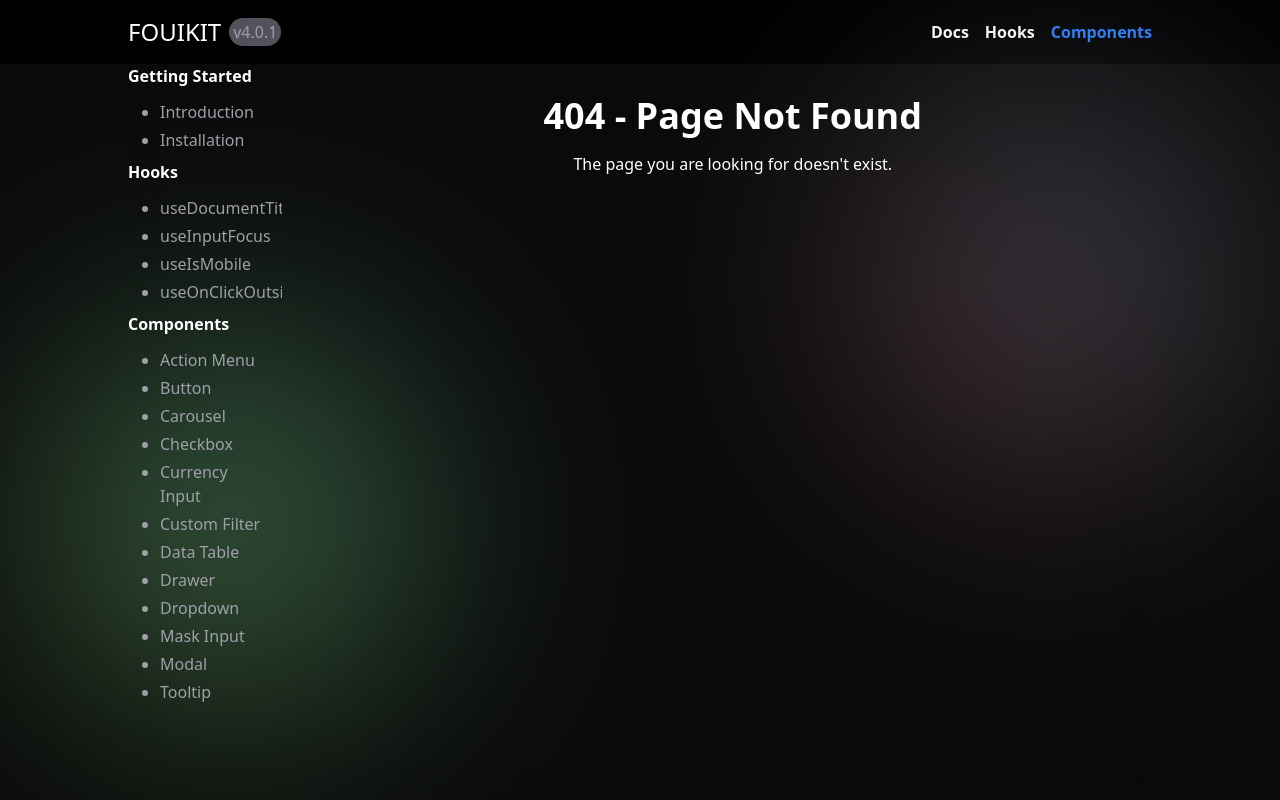
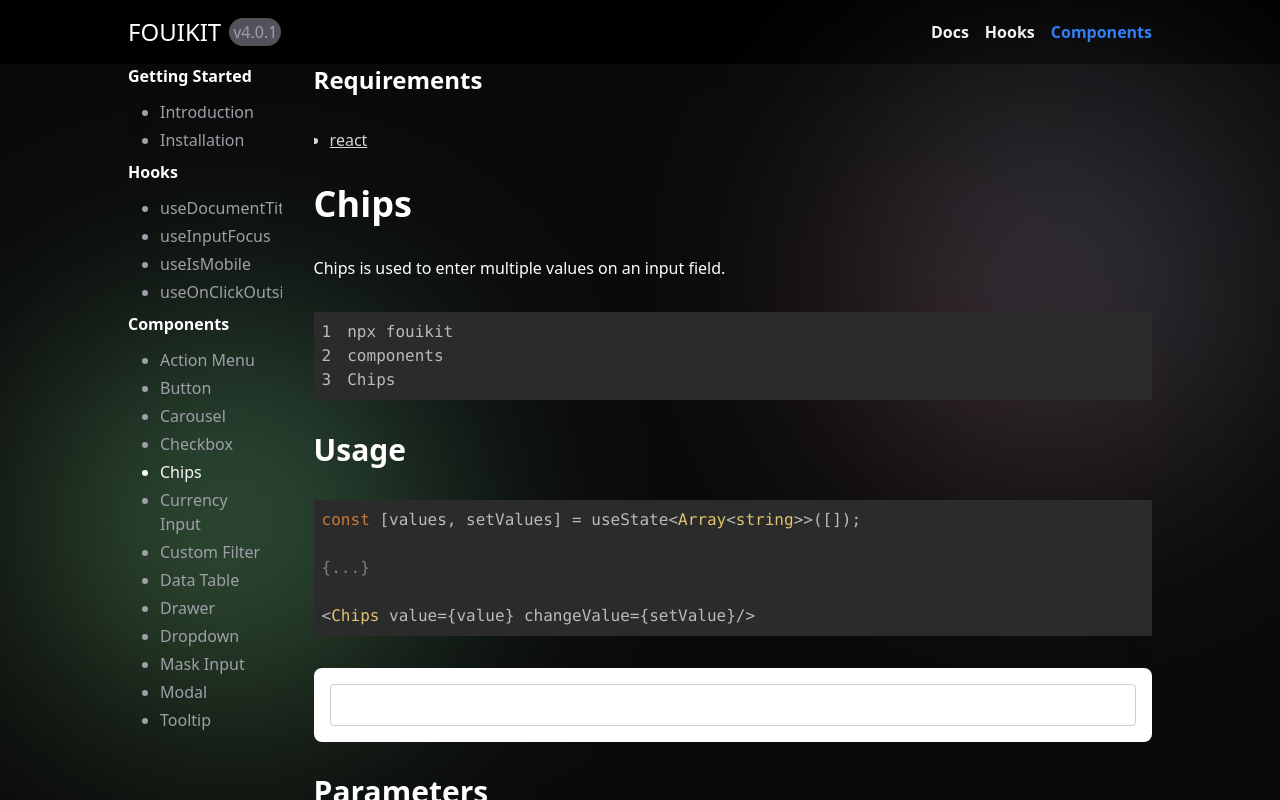
Before and after one commit to filipeoliveira-oss/uiKit, a Next.js app: page /components/chips in a window 1280 px wide. Before the commit this address had no page. Built offline with nearby package versions, Linux system fonts and the light colour scheme.

Commit message:
feat: new component

```diff
--- /dev/null
+++ b/src/app/components/chips/page.tsx
@@ -0,0 +1,113 @@
+'use client'
+import CodeBlock from "@/components/codeBlock";
+import PageWrapper from "@/components/pageWrapper";
+import { Chips } from "@/uiKit/chips/chips";
+import { useState } from "react";
+
+export default function ChipsPage() {
+
+    const [value, setValue] = useState<Array<string>>([])
+
+    const a =
+        `npx fouikit
+components
+Chips`
+
+    const deps = [
+        { name: "react", url: "https://www.npmjs.com/package/react" },
+    ]
+
+
+    const code =
+        `const [values, setValues] = useState<Array<string>>([]);
+
+{...}
+
+<Chips value={value} changeValue={setValue}/>`
+
+    const template =
+        `const customChip = (item:string) => {
+    return (
+        <div>
+            <span>{item} - (active)</span>
+        </div>
+    );
+};
+        `
+
+    return (
+        <PageWrapper requirements={deps} title="Button">
+            <h1 className="text-4xl font-bold">Chips</h1>
+            <span>Chips is used to enter multiple values on an input field.</span>
+
+            <CodeBlock code={a} />
+
+            <h2 className="text-3xl font-bold">Usage</h2>
+
+            <CodeBlock code={code} showLineNumbers={false} language="js" />
+
+            <div className="w-full h-fit p-4 bg-white rounded-lg">
+                <Chips value={value} changeValue={setValue} inputClassName="text-black" />
+            </div>
+
+            <h2 className="text-3xl font-bold">Parameters</h2>
+
+            <div className="w-full h-fit flex flex-col gap-2">
+                <span className="text-lg font-semibold">value*</span>
+                <CodeBlock code="Array<string>" showLineNumbers={false} language="js" />
+                <span>Controlled value for the chips</span>
+            </div>
+
+            <div className="w-full h-fit flex flex-col gap-2">
+                <span className="text-lg font-semibold">changeValue*</span>
+                <CodeBlock code="React.Dispatch<SetStateAction<Array<string>>>" language="js" showLineNumbers={false} />
+                <span>Function to be executed when value changes</span>
+            </div>
+
+            <div className="w-full h-fit flex flex-col gap-2">
+                <span className="text-lg font-semibold">label</span>
+                <CodeBlock code="string" showLineNumbers={false} language="js" />
+                <span>A label that appears on top of the input field</span>
+            </div>
+
+            <div className="w-full h-fit flex flex-col gap-2">
+                <span className="text-lg font-semibold">separator</span>
+                <CodeBlock code="string" showLineNumbers={false} language="js" />
+                <span>A new chip is added when ; key is pressed, separator property allows definining an additional key.</span>
+            </div>
+
+            <div className="w-full h-fit flex flex-col gap-2">
+                <span className="text-lg font-semibold">template</span>
+                <CodeBlock code="(chip: string) => React.ReactNode" showLineNumbers={false} language="js" />
+                <CodeBlock code={template} showLineNumbers={false} language="js" />
+
+                <span>Chip content is customized using itemTemplate function that receives a single chip value as a parameter. Can use function components or const</span>
+            </div>
+
+            <div className="w-full h-fit flex flex-col gap-2">
+                <span className="text-lg font-semibold">disabled</span>
+                <CodeBlock code="bool" showLineNumbers={false} language="js" />
+                <span>When disabled is present, the element cannot be edited and focused.</span>
+            </div>
+
+            <div className="w-full h-fit flex flex-col gap-2">
+                <span className="text-lg font-semibold">keyFilter</span>
+                <CodeBlock code="'number' | 'letter' | 'any'" showLineNumbers={false} language="js" />
+                <span>Chips has built-in key filtering support to block certain keys. Accepts every key by default</span>
+            </div>
+
+            <div className="w-full h-fit flex flex-col gap-2">
+                <span className="text-lg font-semibold">inputClassName</span>
+                <CodeBlock code="string" showLineNumbers={false} language="js" />
+                <span>ClassName to be applied to the input</span>
+            </div>
+
+            <div className="w-full h-fit flex flex-col gap-2">
+                <span className="text-lg font-semibold">className</span>
+                <CodeBlock code="string" showLineNumbers={false} language="js" />
+                <span>ClassName to be applied to the container</span>
+            </div>
+
+        </PageWrapper>
+    )
+}
--- a/src/components/sidebar.tsx
+++ b/src/components/sidebar.tsx
@@ -46,6 +46,7 @@ export default function Sidebar() {
                         <SidebarElement url="/components/button" title="Button" />
                         <SidebarElement url="/components/carousel" title="Carousel" />
                         <SidebarElement url="/components/checkbox" title="Checkbox" />
+                        <SidebarElement url="/components/chips" title="Chips" />
                         <SidebarElement url="/components/currencyInput" title="Currency Input" />
                         <SidebarElement url="/components/customDropdownFilter" title="Custom Filter" />
                         <SidebarElement url="/components/dataTable" title="Data Table" />
--- a/src/uiKit/actionsMenu/actionsMenu.tsx
+++ b/src/uiKit/actionsMenu/actionsMenu.tsx
@@ -1,7 +1,6 @@
 'use client'
 import { ComponentProps, forwardRef, useRef, useState } from "react";
 import { tv, type VariantProps } from "tailwind-variants";
-
 import { clsx, type ClassValue } from "clsx"
 import { twMerge } from "tailwind-merge"
 import { Ellipsis } from "lucide-react";
--- /dev/null
+++ b/src/uiKit/chips/chips.deps.json
@@ -0,0 +1,7 @@
+{
+    "dependencies": {
+        "react": "^18.3.1",
+        "tailwindcss": "^4.0.3",
+        "clsx": "^2.1.1"
+    }
+}
--- /dev/null
+++ b/src/uiKit/chips/chips.tsx
@@ -0,0 +1,106 @@
+'use client'
+import React from 'react'
+import { forwardRef, SetStateAction, useState, type ComponentProps } from "react";
+import { clsx, type ClassValue } from "clsx";
+import { twMerge } from "tailwind-merge";
+
+function cn(...inputs: ClassValue[]) {
+    return twMerge(clsx(inputs))
+};
+
+
+
+interface props {
+    label?: string,
+    value: Array<string>,
+    changeValue: React.Dispatch<SetStateAction<Array<string>>>,
+    separator?: string,
+    disabled?: boolean,
+    template?: (chip: string) => React.ReactNode,
+    keyFilter?: 'number' | 'letter' | 'any',
+    inputClassName?:ClassValue,
+}
+
+type chipsProps = ComponentProps<'input'> &  props;
+
+export const Chips = forwardRef<HTMLInputElement, chipsProps>(
+    ({ className, changeValue, value, separator = ';', label, disabled = false, template, keyFilter = 'any',inputClassName, ...props }, ref) => {
+
+        const [currentItem, setCurrentItem] = useState('');
+
+        const handleChange = (e: React.ChangeEvent<HTMLInputElement>) => {
+            const item = e.target.value;
+            const lastChar = item[item.length - 1];
+
+
+            if (lastChar === separator) {
+                changeValue(prev => [...prev, currentItem.replace(separator, '')]);
+                setCurrentItem('');
+                return;
+            }
+
+
+            if (lastChar === undefined) {
+                setCurrentItem(item);
+                return;
+            }
+
+
+            if (keyFilter === 'any') {
+                setCurrentItem(item);
+            }else{
+                if(charType(lastChar) === keyFilter){
+                    setCurrentItem(item)
+                }
+            }
+        }
+
+        const handleRemoveItem = (removeIndex: number) => {
+            const aux = value.filter((each, index) => {
+                return index !== removeIndex
+            })
+
+            changeValue(aux)
+        }
+
+        function X() {
+            return (
+                <svg xmlns="http://www.w3.org/2000/svg" width='12' height='12' viewBox="0 0 24 24" stroke='#000' fill="none" strokeWidth="2" strokeLinecap="round" strokeLinejoin="round">
+                    <path d="M18 6 6 18" />
+                    <path d="m6 6 12 12" />
+                </svg>
+            )
+        }
+
+        function charType(char: string) {
+            if (/^\d$/.test(char)) return 'number';
+            if (/^[a-zA-Z]$/.test(char)) return 'letter';
+            return 'any';
+        }
+
+        return (
+            <label className={`w-full h-fit ${disabled ? 'pointer-events-none ' : ''}`}>
+                {label && <span className="text-zinc-500">{label}</span>}
+                <div className={cn(`w-full flex flex-wrap items-start gap-2 h-fit p-1 rounded-sm border border-[rgba(0,0,0,0.2)] ${disabled ? 'bg-zinc-50' : ''}`, className)}>
+                    {/* Chips container */}
+                    <div className="flex flex-wrap w-fit min-h-0 shrink-0 gap-2 " >
+                        {value.map((chip, index) => (
+                            <div key={index} className="bg-zinc-200 text-black px-2 py-1 rounded-full flex flex-row items-center gap-2">
+                                {/* <span>{chip}</span> */}
+                                {template ? template(chip) : <span>{chip}</span>}
+                                <div className='border rounded-full p-[1px] cursor-pointer' onClick={() => handleRemoveItem(index)}>
+                                    <X />
+                                </div>
+                            </div>
+                        ))}
+                    </div>
+
+                    {/* Element container */}
+                    <div className="min-w-[100px] h-8 flex-1 rounded">
+                        <input className={cn('w-full h-full outline-none rounded-sm px-1', inputClassName)} value={currentItem} onChange={(e) => handleChange(e)} {...props} />
+                    </div>
+                </div>
+            </label>
+        )
+    }
+)
```
